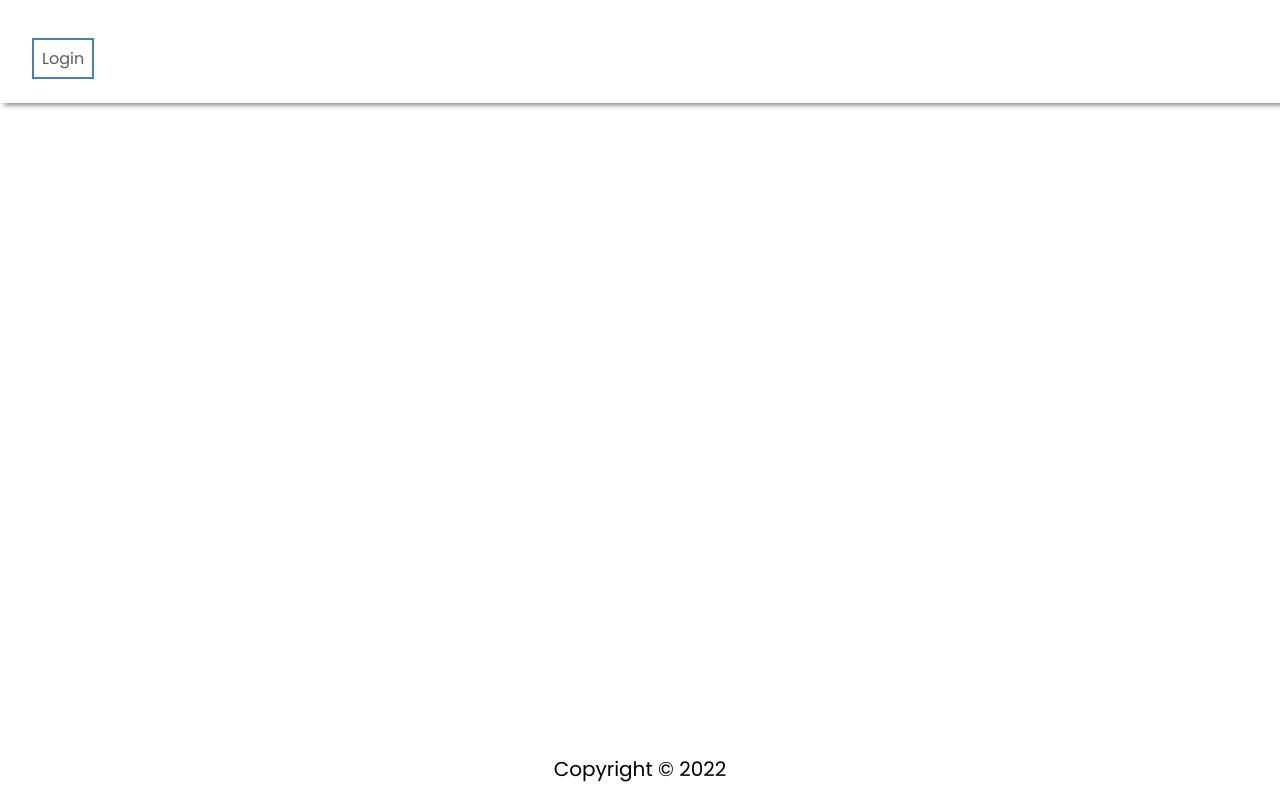
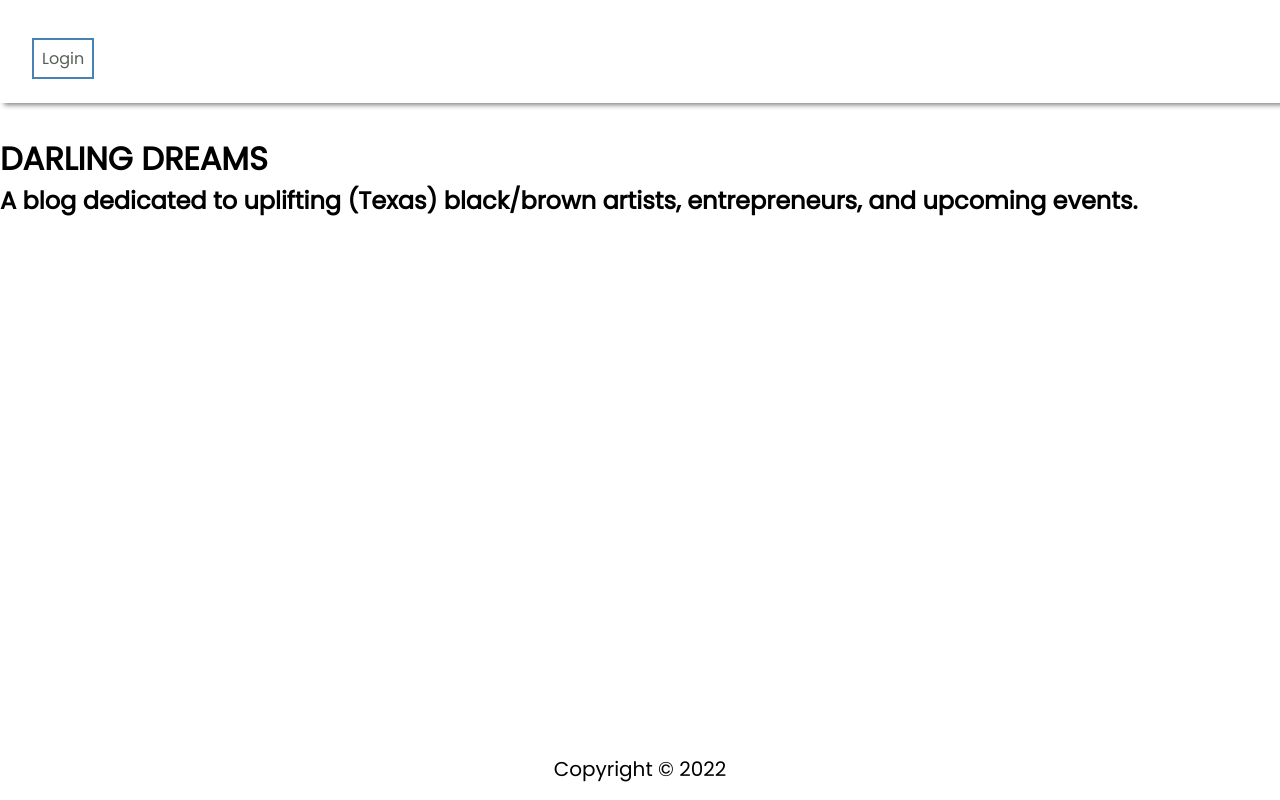
Before and after one commit to NotNanetteKaye/FullStack-capstone2022, a React (Create React App) app in the folder frontend/: page /darlingdreams in a window 1280 px wide. Built offline with nearby package versions, Linux system fonts and the light colour scheme.

Commit message:
Injected words into DarlingDreams.js

```diff
--- a/frontend/src/App.js
+++ b/frontend/src/App.js
@@ -39,8 +39,8 @@ function App() {
         <Route path="/food" element={<FoodPage />}/>
         <Route path="/business" element={<BusinessPage />}/>
         <Route path="/events" element={<EventsPage />}/>
+        <Route path="/darlingdreams" element={<DarlingDreamsPage />}/>
         {/* <Route path="/favorites" element={<FavoritesPage />}/>  */}
-        {/* <Route path="/darlingdreams" element={<DarlingDreamsPage/>} /> */}
       </Routes>
       <Footer />
     </div>
--- a/frontend/src/pages/DarlingDreamsPage/DarlingDreams.js
+++ b/frontend/src/pages/DarlingDreamsPage/DarlingDreams.js
@@ -0,0 +1,12 @@
+import React from 'react';
+
+const DarlingDreamsPage = () => {
+    return (
+        <div>
+            <h1>DARLING DREAMS</h1>
+            <h2>A blog dedicated to uplifting (Texas) black/brown artists, entrepreneurs, and upcoming events.</h2>
+        </div>
+    )
+}
+
+export default DarlingDreamsPage
```
